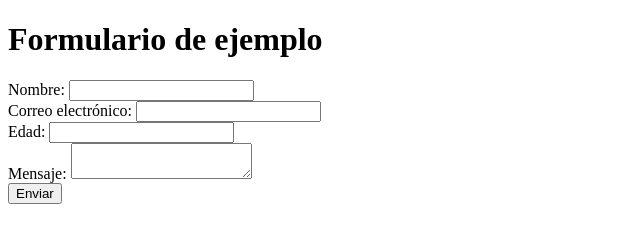
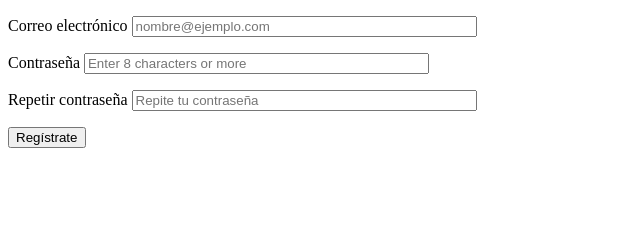
Before and after one commit to PabloVicente14/2EVAL_Programacion_TICO2_PabloVicente14, a plain HTML site: page formularios/index.html in a window 1280 px wide. Shown: the whole page, without its empty margins (0-640 px from the left). Drawn offline with Linux system fonts and the light colour scheme.

Commit message:
Update index.html

```diff
--- a/formularios/index.html
+++ b/formularios/index.html
@@ -1,25 +1,22 @@
 <!DOCTYPE html>
 <html lang="es">
- <head>
+<head>
     <meta charset="UTF-8">
-    <title>Formulario de ejemplo</title>
-  </head>
-  <body>
-    <h1>Formulario de ejemplo</h1>
-    <form>
-      <label for="nombre">Nombre:</label>
-      <input type="text" id="nombre" name="nombre"><br>
+    <meta http-equiv="X-UA-Compatible" content="IE=edge">
+    <meta name="viewport" content="width=device-width, initial-scale=1.0">
+    <title>Formularios</title>
+</head>
+<body>
+    <form action="Procesar.php">
+        <p>Correo electrónico <input type="text" name="Correo electrónico" size="40" placeholder="nombre@ejemplo.com">
+        <p>Contraseña <input type="text" name="Contraseña" size="40" placeholder="Enter 8 characters or more">
+        <p>Repetir contraseña <input type="text" name="Repetir contraseña" size="40" placeholder="Repite tu contraseña">
+        <p>
+            <input type="submit" value="Regístrate">
+        </p>
 
-      <label for="email">Correo electrónico:</label>
-      <input type="email" id="email" name="email"><br>
 
-      <label for="edad">Edad:</label>
-      <input type="number" id="edad" name="edad"><br>
+    </form>
 
-      <label for="mensaje">Mensaje:</label>
-      <textarea id="mensaje" name="mensaje"></textarea><br>
-
-      <input type="submit" value="Enviar">
-    </form>
-  </body>
+</body>
 </html>
```
